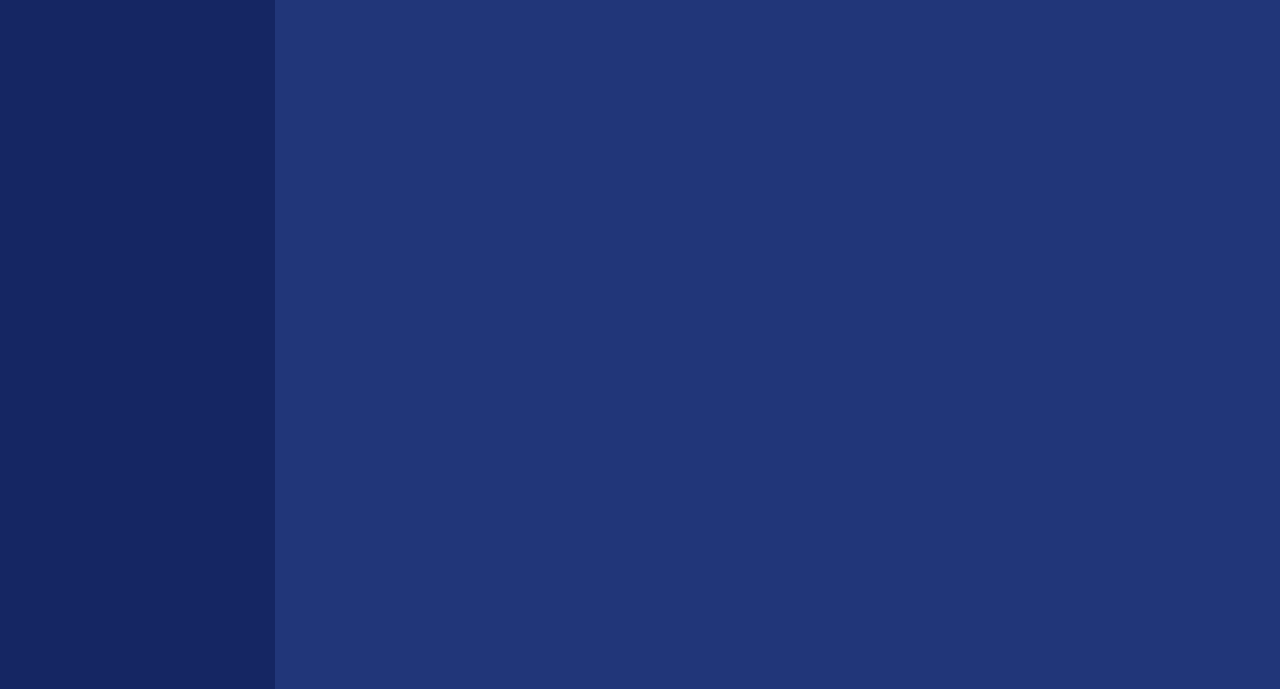
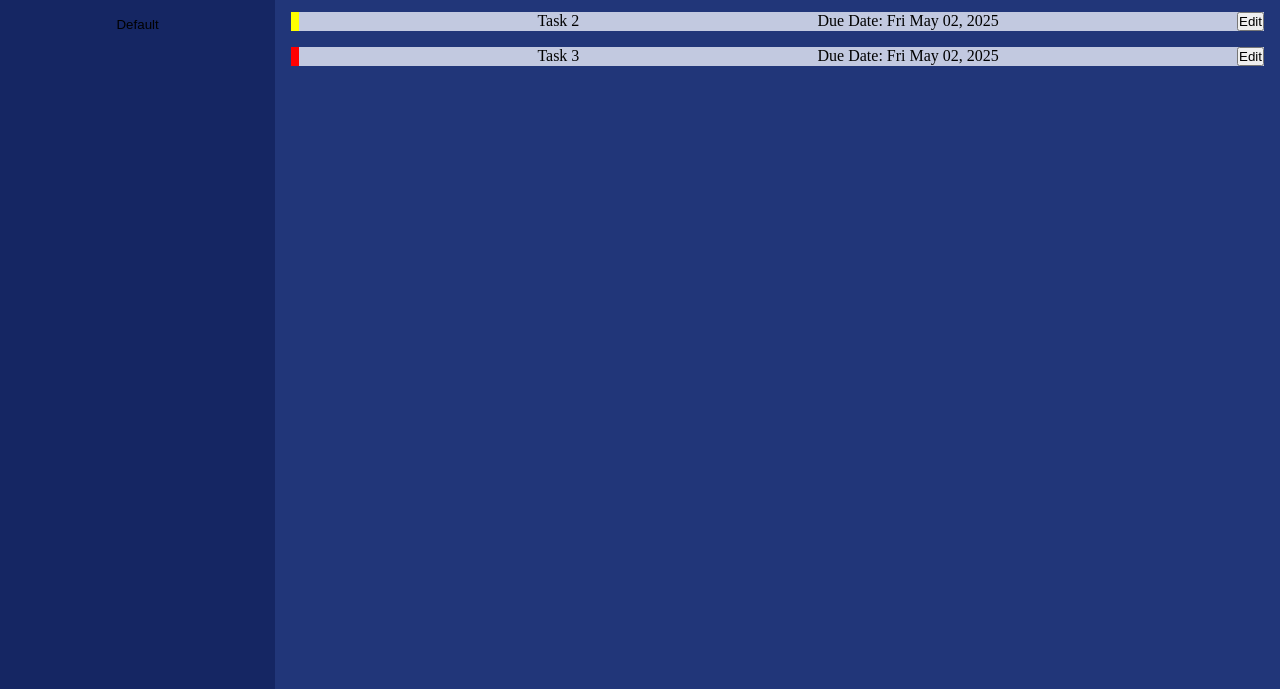
Before and after one commit to tran-h/todo-list-js, a website built with webpack: page src/index.html in a window 1280 px wide. Shown: the part 111-800 px from the top of the page. Built offline with nearby package versions, Linux system fonts and the light colour scheme.

Commit message:
add functionality to display projects/tasks and styling of tasks

```diff
--- a/src/index.js
+++ b/src/index.js
@@ -5,7 +5,7 @@ class Task {
     constructor(title, desc, dueDate, prio) {
         this.title = title;
         this.desc = desc;
-        this.dueDate = format(add(dueDate, {days: 1}), 'E MMM dd, yyyy'); //add a day because date-fns returns previous day
+        this.dueDate = format(add(dueDate, { days: 1 }), 'E MMM dd, yyyy'); //add a day because date-fns returns previous day
         this.prio = prio;
     }
 }
@@ -18,9 +18,9 @@ class Project {
 }
 
 const defaultProject = new Project("Default", [
-    new Task("Task 1", "This is an exmaple task", format(new Date(), 'E MMM dd, yyyy'), 1),
-    new Task("Task 2", "This is an exmaple task", format(new Date(), 'E MMM dd, yyyy'), 2),
-    new Task("Task 3", "This is an exmaple task", format(new Date(), 'E MMM dd, yyyy'), 3)
+    new Task("Task 1", "This is an example task", format(new Date(), 'E MMM dd, yyyy'), 1),
+    new Task("Task 2", "This is an example task", format(new Date(), 'E MMM dd, yyyy'), 2),
+    new Task("Task 3", "This is an example task", format(new Date(), 'E MMM dd, yyyy'), 3)
 ]);
 
 const projects = [defaultProject];
@@ -54,3 +54,70 @@ const taskTitle = document.querySelector("#taskTitle");
 const taskDesc = document.querySelector("#taskDesc");
 const taskDueDate = document.querySelector("#taskDueDate");
 const taskPrio = document.querySelector("#taskPrio");
+
+function displayMainContent(project) {
+    mainDivTitle.textContent = project.title;
+    tasksList.textContent = "";
+
+    for (let i in project.tasks) {
+        const div = document.createElement("div");
+        div.classList.add("task");
+        const taskTitle = document.createElement("p");
+        const taskDesc = document.createElement("p");
+        const taskDueDate = document.createElement("p");
+        const taskPrioColourIndicator = document.createElement("div");
+        taskTitle.textContent = project.tasks[i].title;
+        taskDesc.textContent = project.tasks[i].desc;
+        taskDueDate.textContent = `Due Date: ${project.tasks[i].dueDate}`;
+        taskPrioColourIndicator.style.width = "0.5rem"
+
+        switch (project.tasks[i].prio) {
+            case 1:
+                taskPrioColourIndicator.style.backgroundColor = "green";
+                break;
+            case 2:
+                taskPrioColourIndicator.style.backgroundColor = "yellow";
+                break;
+            case 3:
+                taskPrioColourIndicator.style.backgroundColor = "red";
+                break;
+            default:
+                break;
+        }
+
+        div.onclick = function () {
+            div.contains(taskDesc) ? taskDesc.remove() : div.append(taskDesc);
+        };
+
+        const editBtn = document.createElement("button");
+        editBtn.textContent = "Edit";
+        editBtn.onclick = function () {
+            //TODO: reuse task modal to edit fields
+            console.log("task edit btn clicked");
+        }
+
+        div.append(taskPrioColourIndicator);
+        div.append(taskTitle);
+        div.append(taskDueDate);
+        div.append(editBtn);
+        tasksList.append(div);
+    }
+}
+
+function displayProjects() {
+    projectsDiv.innerHTML = "";
+    for (let p in projects) {
+        const newProj = document.createElement("button");
+        newProj.id = projects[p].title;
+        newProj.textContent = projects[p].title;
+        newProj.classList.add("project");
+        newProj.addEventListener("click", function () {
+            displayMainContent(projects[p]);
+            currentProject = projects[p];
+        });
+        projectsDiv.append(newProj);
+    }
+}
+
+displayProjects();
+displayMainContent(defaultProject);
--- a/src/styles.css
+++ b/src/styles.css
@@ -56,11 +56,7 @@
 }
 
 .projects button:hover {
-  background-color: #ddd;
-}
-
-.projects button.active {
-  background-color: #ccc;
+  background-color: #213679;
 }
 
 .project {
@@ -129,4 +125,9 @@
 .task {
   display: flex;
   justify-content: space-between;
+  background-color: #c2c9e0;
 }
+
+div.task:hover {
+  opacity: 0.6;
+}
```
